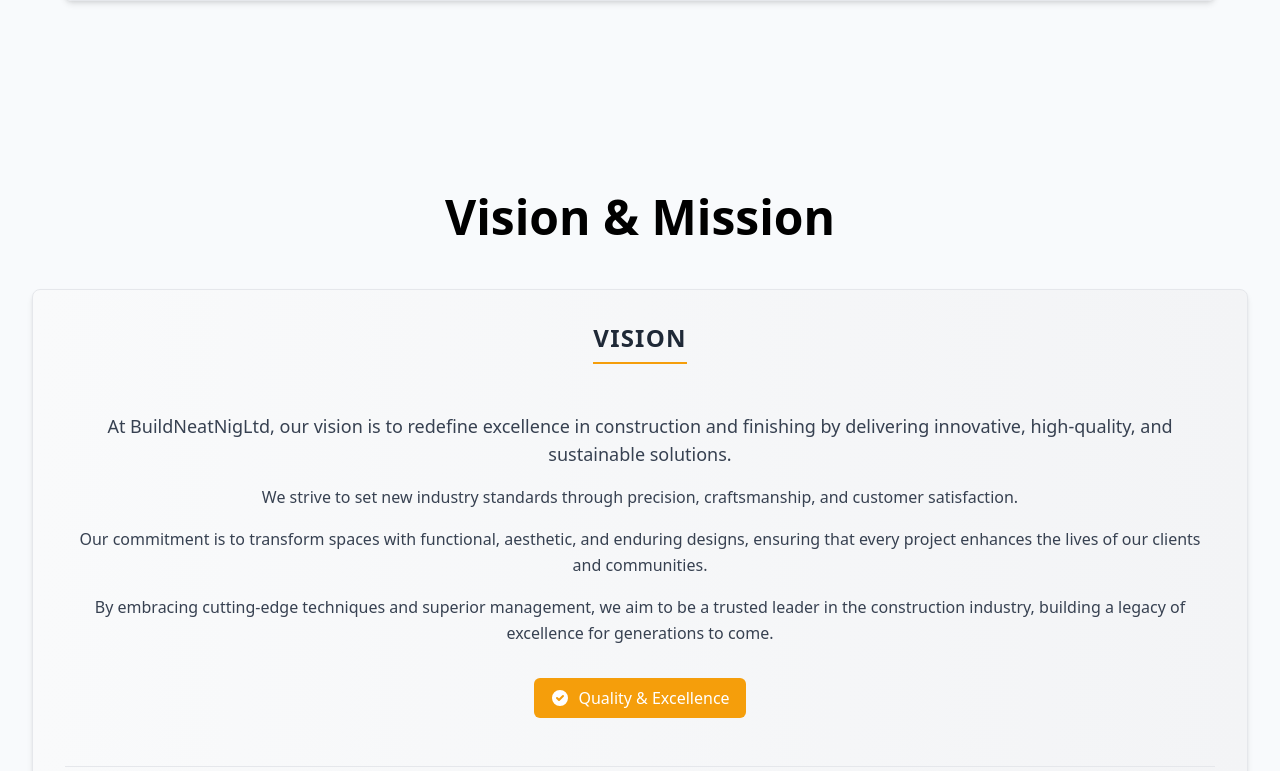
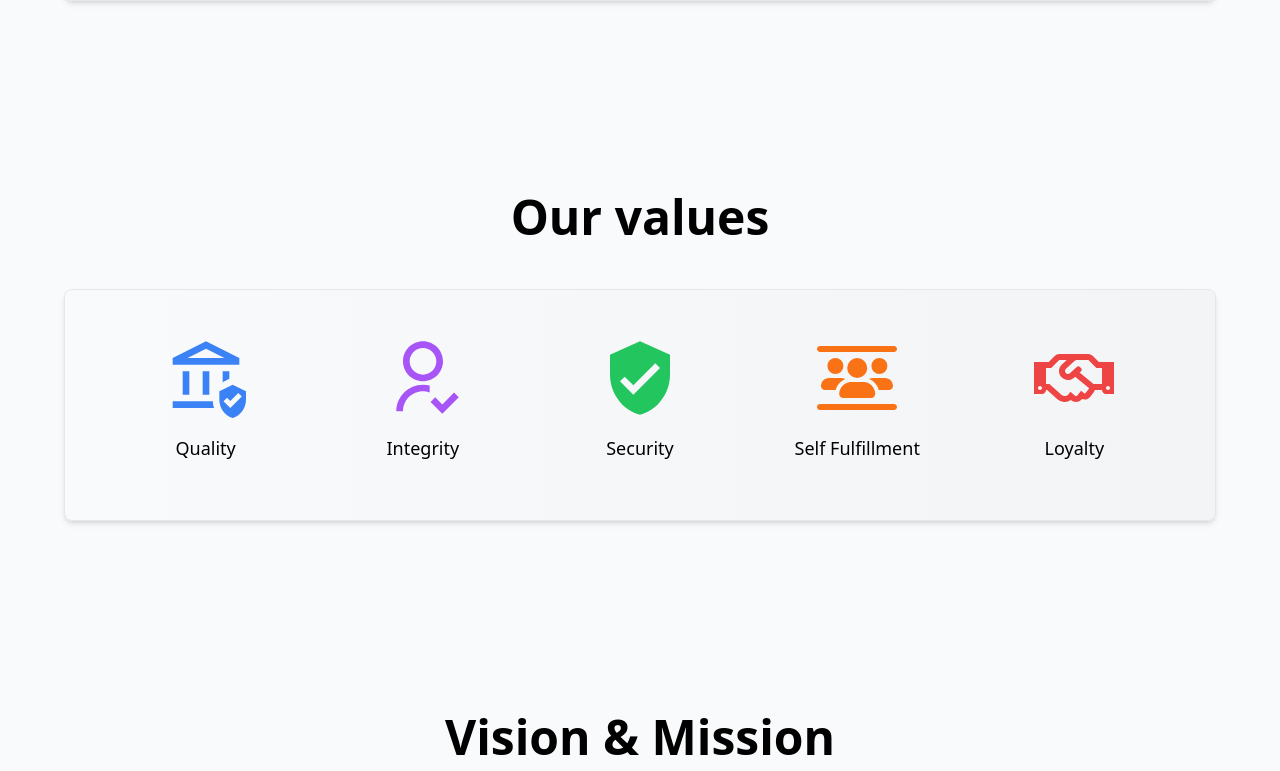
Before and after one commit to Gbolahan007/buildneat, a React (Vite) app: page /about-construction-company in a window 1280 px wide. Shown: the part 2049-2820 px from the top of the page. Built offline with nearby package versions, Linux system fonts and the light colour scheme.

Commit message:
updated values

```diff
--- a/src/About.jsx
+++ b/src/About.jsx
@@ -44,13 +44,12 @@
       <Suspense
         fallback={<div className="h-40 w-full animate-pulse bg-gray-200"></div>}
       >
-        <AboutUsMissionAndVision />
+        <AboutValues />
       </Suspense>
-
       <Suspense
         fallback={<div className="h-40 w-full animate-pulse bg-gray-200"></div>}
       >
-        <AboutValues />
+        <AboutUsMissionAndVision />
       </Suspense>
     </div>
   );
```
